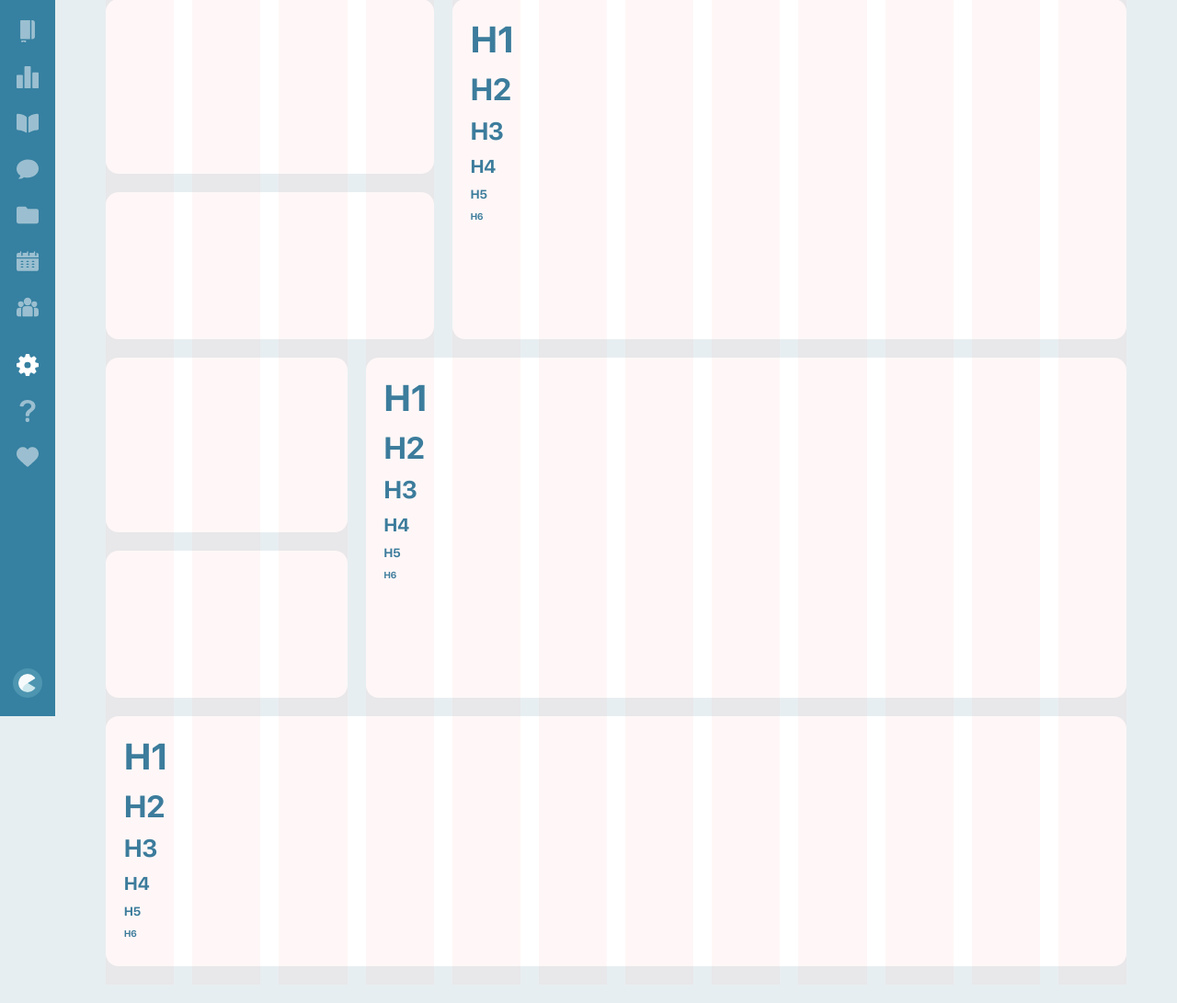
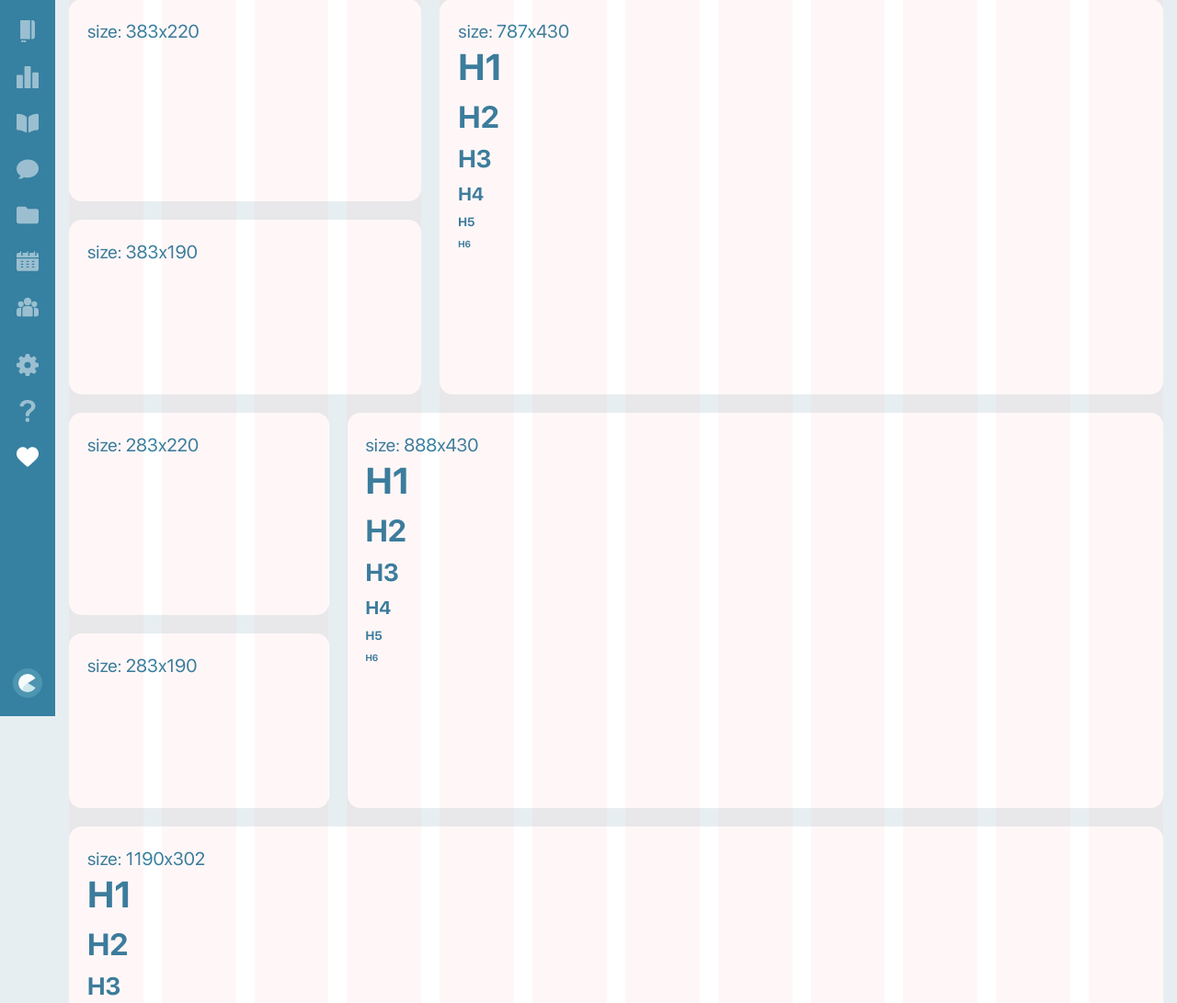
Before and after one commit to Alexsab/newtonteach.me, a Jekyll site: the page built from index.html, in a window 1280 px wide. Shown: the part 121-1212 px from the top of the page at 92% size. Built offline with Jekyll 4.4.1, drawn with Linux system fonts in a browser that asks for light colours; grey boxes are pictures that could not be loaded.

Commit message:
add toggle image, add size block

```diff
--- a/_includes/sidebar.html
+++ b/_includes/sidebar.html
@@ -72,7 +72,7 @@
 		</a>
 
 		<div class="sidebar-menu__bottom">
-			<a href="pages/settings/" class="sidebar-link d-flex align-items-center text-white">
+			<a class="sidebar-link d-flex align-items-center text-white">
 				<span class="sidebar-link__icon">
 					<img src="images/dist/icons/settings.svg" alt="">
 				</span>
@@ -86,7 +86,7 @@
 				<!-- /.sidebar-link__icon -->
 				<span class="sidebar-link__text">Help</span>
 			</a>
-			<a class="sidebar-link d-flex align-items-center text-white">
+			<a href="javascript:void(0)" class="sidebar-link d-flex align-items-center text-white invite">
 				<span class="sidebar-link__icon">
 					<img src="images/dist/icons/heart.svg" alt="">
 				</span>
--- a/_layouts/content.html
+++ b/_layouts/content.html
@@ -7,6 +7,7 @@
 		<div class="col-4">
 			<div class="card mb-3">
 				<div class="card-body">
+					<span class="size"></span><br>
 					&nbsp;<br>
 					&nbsp;<br>
 					&nbsp;<br>
@@ -16,6 +17,7 @@
 			</div>
 			<div class="card">
 				<div class="card-body">
+					<span class="size"></span><br>
 					&nbsp;<br>
 					&nbsp;<br>
 					&nbsp;<br>
@@ -27,6 +29,7 @@
 		<div class="col-8">
 			<div class="card h-100">
 				<div class="card-body">
+					<span class="size"></span><br>
 					{{ content }}
 				</div>
 			</div>
@@ -38,6 +41,7 @@
 		<div class="col-3">
 			<div class="card mb-3">
 				<div class="card-body">
+					<span class="size"></span><br>
 					&nbsp;<br>
 					&nbsp;<br>
 					&nbsp;<br>
@@ -47,6 +51,7 @@
 			</div>
 			<div class="card">
 				<div class="card-body">
+					<span class="size"></span><br>
 					&nbsp;<br>
 					&nbsp;<br>
 					&nbsp;<br>
@@ -58,6 +63,7 @@
 		<div class="col-9">
 			<div class="card h-100">
 				<div class="card-body">
+					<span class="size"></span><br>
 					{{ content }}
 				</div>
 			</div>
@@ -69,6 +75,7 @@
 		<div class="col-12">
 			<div class="card mb-3">
 				<div class="card-body">
+					<span class="size"></span><br>
 					{{ content }}
 				</div>
 			</div>
--- a/_layouts/default.html
+++ b/_layouts/default.html
@@ -5,7 +5,7 @@
 
 <body>
 
-	<!-- {%- include image.html -%} -->
+	{%- include image.html -%}
 
 	{%- include header.html -%}
 
--- a/js/app.js
+++ b/js/app.js
@@ -7,6 +7,19 @@
 	d.querySelector('.sidebar-btn').addEventListener("click", function(el) {
 		this.parentNode.classList.toggle('active');
 	})
+	d.querySelector('.sidebar .invite').addEventListener("click", function(el) {
+		d.querySelector('img.pos-abs').classList.toggle('active');
+	})
+
+	function calcSizes() {
+		d.querySelectorAll('.size').forEach(function(el){
+			el.innerText = "size: "+el.parentNode.offsetWidth+"x"+el.parentNode.offsetHeight;
+		});
+	}
+
+	calcSizes();
+	w.addEventListener("resize", calcSizes, false);
+
 
 // });
 }) (window, document);
```
Also changed, not shown: src/sass/config/_classes.sass (+6 -2 lines), css/main.css, css/main.min.css.
